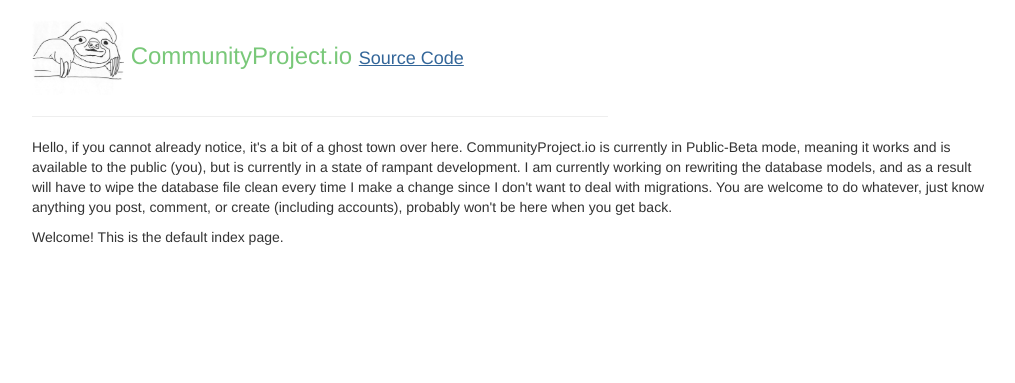
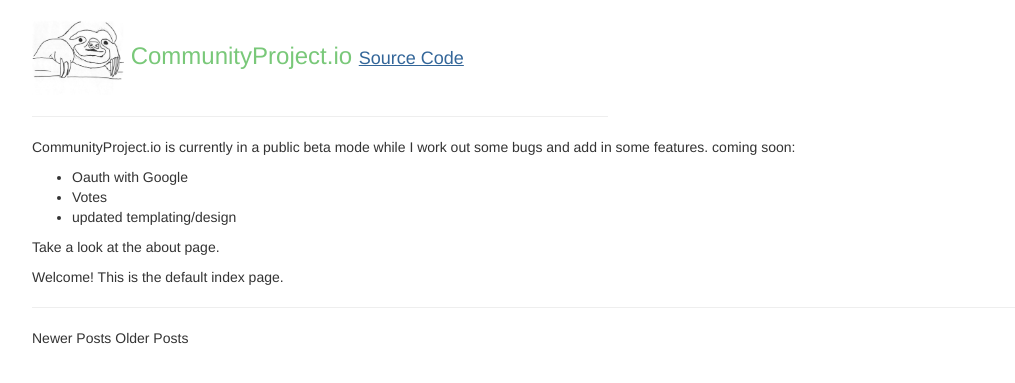
Before and after one commit to bendominguez011/community-project, a Flask app: page / in a window 1280 px wide. Shown: the part 42-425 px from the top of the page, without its empty margins (8-1023 px from the left). Run offline with Flask 2, Linux system fonts and the light colour scheme; data that the repository does not hold is empty; some libraries are stand-ins or nearby versions.

Commit message:
version bumP

```diff
--- a/models.py
+++ b/models.py
@@ -158,12 +158,11 @@ class Posts(db.Model):
     comments = db.relationship('Comments', backref='post', lazy='dynamic')
     votes = db.relationship('Vote', backref='post', lazy='dynamic')
 
-    def __init__(self, title, body, author, community, vote):
+    def __init__(self, title, body, author, community):
         self.title = title
         self.body = body
         self.author = author
         self.community = community
-        self.vote = vote
         self.time_created = datetime.datetime.utcnow()
 
     #search all posts in database for a query
--- /dev/null
+++ b/secret.py
@@ -0,0 +1 @@
+secret_key = "\xfb`\xff\x7fBnj\xba\x15m\x98\x86#075\x1aZf\x98\xa4*9\x7f"
--- a/templates/index.html
+++ b/templates/index.html
@@ -1,10 +1,14 @@
 {% extends "base.html" %}
 {% block content %}
 <div style="position: relative; left: 40px; width: 75%;">
-<p> Hello, if you cannot already notice, it's a bit of a ghost town over here. CommunityProject.io is currently in Public-Beta
-	mode, meaning it works and is available to the public (you), but is currently in a state of rampant development. I am currently working on rewriting the database models,
-	and as a result will have to wipe the database file clean every time I make a change since I don't want to deal with migrations.
-	You are welcome to do whatever, just know anything you post, comment, or create (including accounts), probably won't be here when you get back.
+<p> CommunityProject.io is currently in a public beta mode while I work out some bugs and add in some features.
+	coming soon:
+		<ul>
+			<li>Oauth with Google</li>
+			<li>Votes</li>
+			<li> updated templating/design</li>
+		</ul>
+		Take a look at the about page.
 </p>
 </div>
 	<div style="position: relative; left: 40px;">
@@ -14,7 +18,7 @@
 	<p> Welcome! This is the default index page. </p>
 	{% endif %}
 	</div>
-{% if posts %}
+
 <div style="position: relative;">
 <ul>
 {% for post in posts %}
@@ -36,6 +40,5 @@ Newer Posts
 Older Posts
 {% endif %}
 </ul>
-{% endif %}
 </div>
 {% endblock content %}
--- a/templates/show_post.html
+++ b/templates/show_post.html
@@ -4,7 +4,7 @@
 	<h1>{{ post.title }}</h1>
 	<hr>
 </div>
-<div>
+<div style="width: 70%">
 	<p>{{ post.body }}</p>
 </div>
 <hr>
```
Also changed, not shown: db_dev_create.py (+13 -0 lines), 1 other file.
